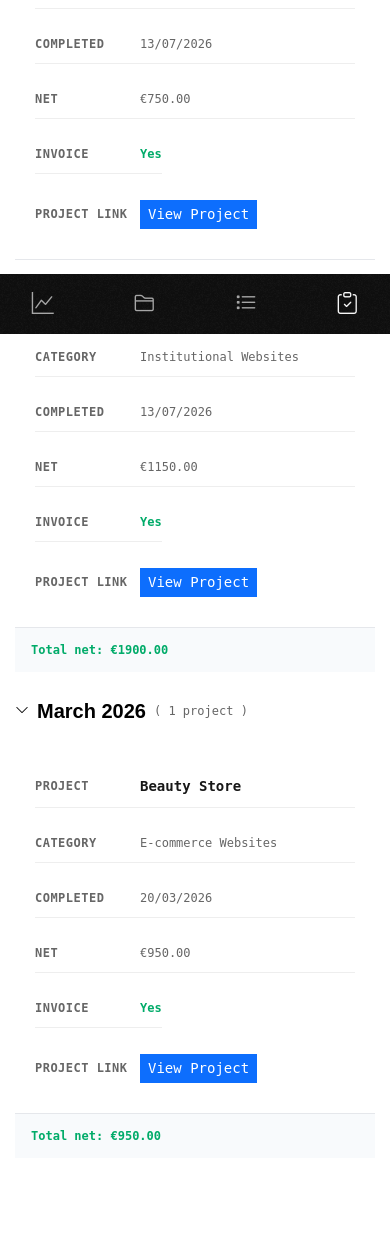
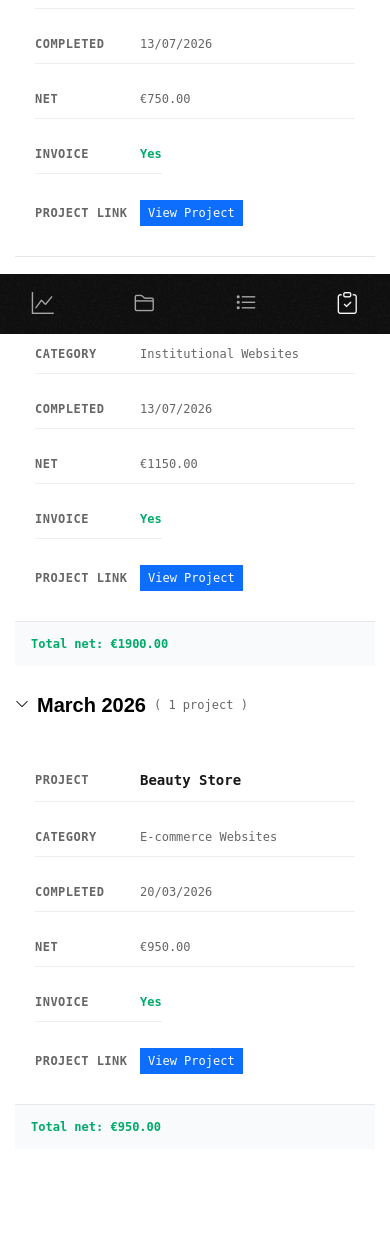
Before and after one commit to williamcarvalhodev/project-management-flask, a Flask app: page /completed_projects in a window 390 px wide. Shown: the part 510-1763 px from the top of the page. After the commit the page ends 1641 px from the top, so only its background shows below. Run offline with Flask 3, Linux system fonts and the light colour scheme.

Commit message:
fixing buttons layouts

```diff
--- a/static/css/style.css
+++ b/static/css/style.css
@@ -476,7 +476,7 @@ aside nav a.active {
 
 
 .complete-project-button,
-.project-link-butto,
+.project-link-button,
 .edit-button,
 .delete-button {
     font-size: 10.5px;
@@ -614,7 +614,7 @@ aside nav a.active {
     }
 
     .complete-project-button,
-    .project-link-butto,
+    .project-link-button,
     .edit-button,
     .delete-button {
         font-size: 12px;
```
